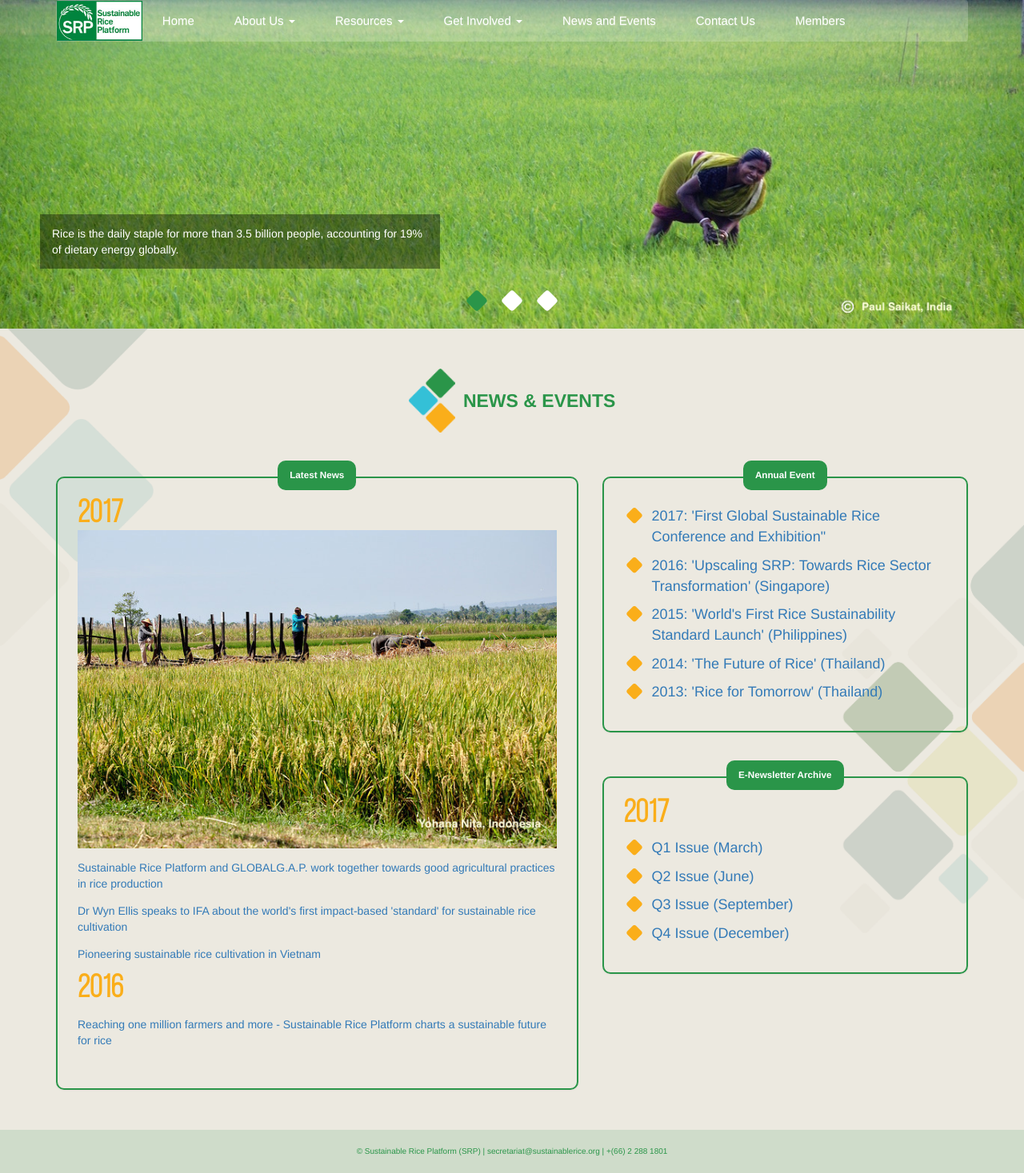
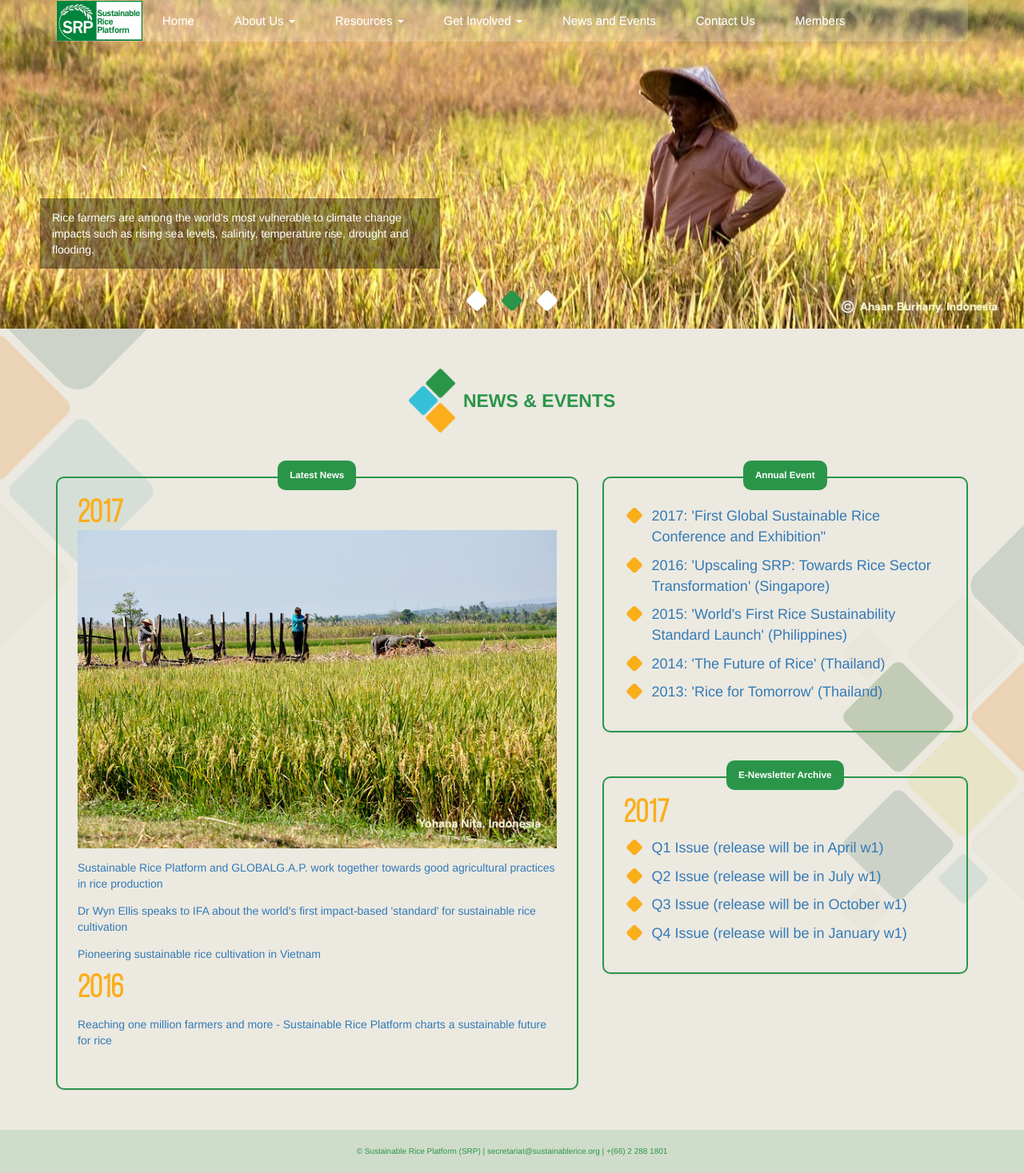
Before and after one commit to sustainablericeplatform/sustainablericeplatform.github.io, a Jekyll site: the page built from News-and-Events/index.html, in a window 1280 px wide. Shown: the whole page at 80% size. Built offline with Jekyll 4.4.1, drawn with Linux system fonts in a browser that asks for light colours.

Commit message:
Update index.html

```diff
--- a/News-and-Events/index.html
+++ b/News-and-Events/index.html
@@ -52,10 +52,10 @@
                     <div class="panel-body">
                         <h1 class="year">2017</h1>
                         <ul class="srp-list">
-                            <li><i class="fa fa-square"></i> <a href="link-here">Q1 Issue (March)</a></li>
-                            <li><i class="fa fa-square"></i> <a href="link-here">Q2 Issue (June)</a></li>
-                            <li><i class="fa fa-square"></i> <a href="link-here">Q3 Issue (September)</a></li>
-                            <li><i class="fa fa-square"></i> <a href="link-here">Q4 Issue (December)</a></li>
+                            <li><i class="fa fa-square"></i> <a href="link-here">Q1 Issue (release will be in April w1)</a></li>
+                            <li><i class="fa fa-square"></i> <a href="link-here">Q2 Issue (release will be in July w1)</a></li>
+                            <li><i class="fa fa-square"></i> <a href="link-here">Q3 Issue (release will be in October w1)</a></li>
+                            <li><i class="fa fa-square"></i> <a href="link-here">Q4 Issue (release will be in January w1)</a></li>
                         </ul>
                     </div>
                 </div>
```
